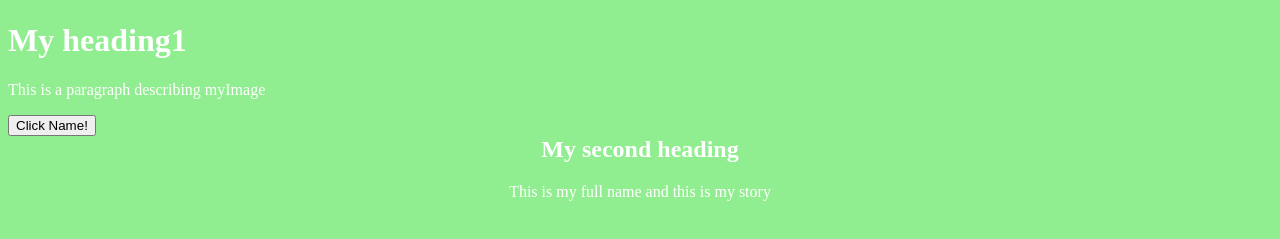
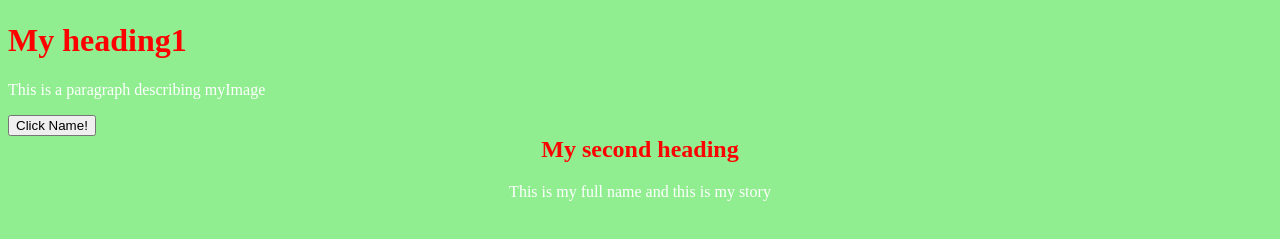
Before and after one commit to Dedanjuma/project_web, a website: page JUMA.HTML in a window 1280 px wide. Shown: the part 311-550 px from the top of the page. Drawn offline with Linux system fonts and the light colour scheme.

Commit message:
add the JUMA.HTML

```diff
--- a/JUMA.HTML
+++ b/JUMA.HTML
@@ -8,7 +8,7 @@
 <body>
   <div class="part1">
 <img id="myImage" src="/media/dedan/5EF09D66F09D4565/mirror_image/1503903552034.jpg"height="300px" width="300px">
-<h1 id="heading"> My heading1</h1>
+<h1 id="heading" style="color:red;"> My heading1</h1>
 <p>This is a paragraph describing myImage</p>
 <button id="name" onclick='myFunction()'>
 Click Name!</button>
@@ -29,8 +29,9 @@ Click Name!</button>
 </div>
 
 <div class='part3'>
-<h2>My second heading</h2>
+<h2 id="h2" style="color:red;">My second heading</h2>
 <p> This is my full name and this is my story</p>
 </div>
+
 </body>
 </html>
```
